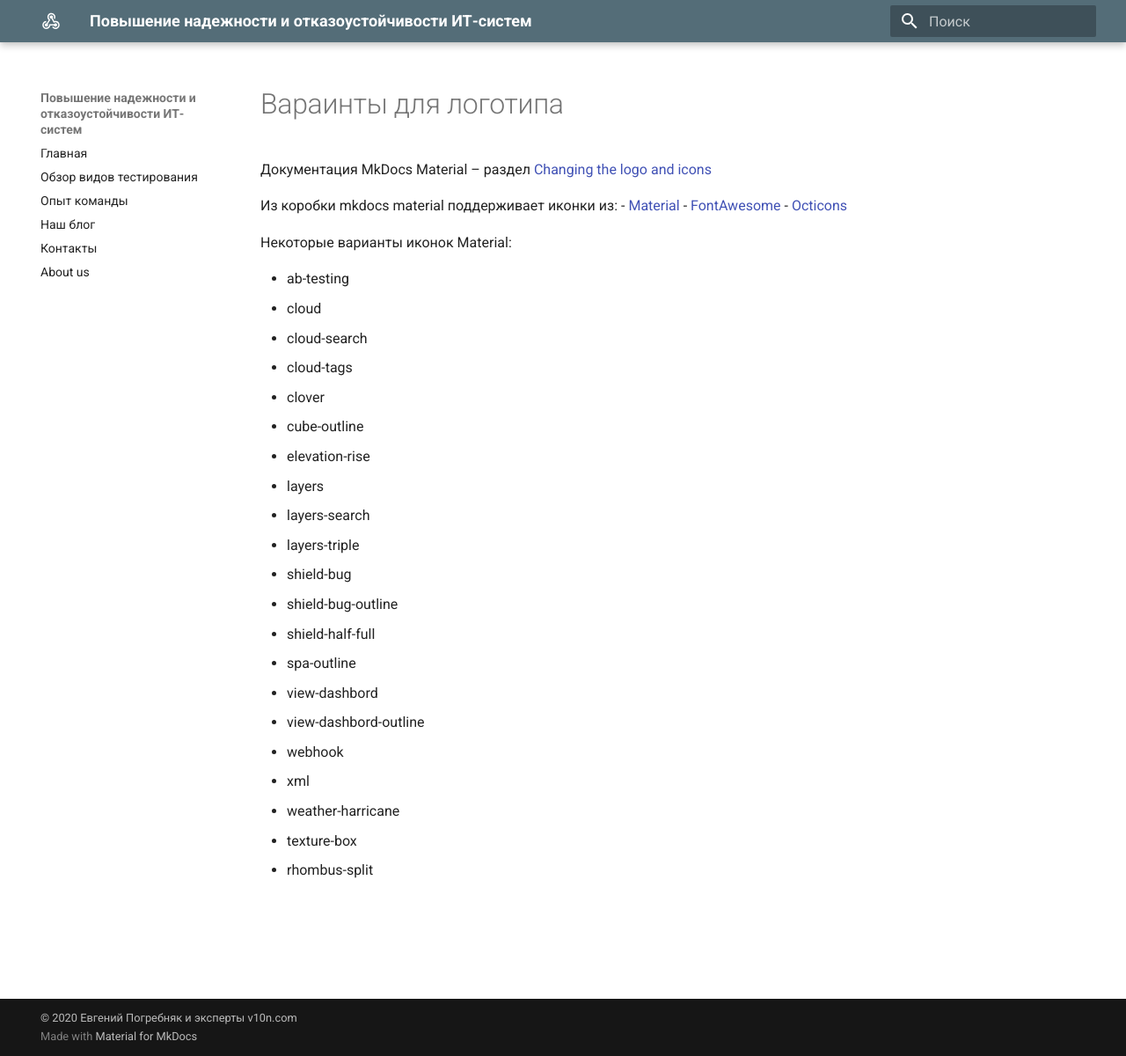
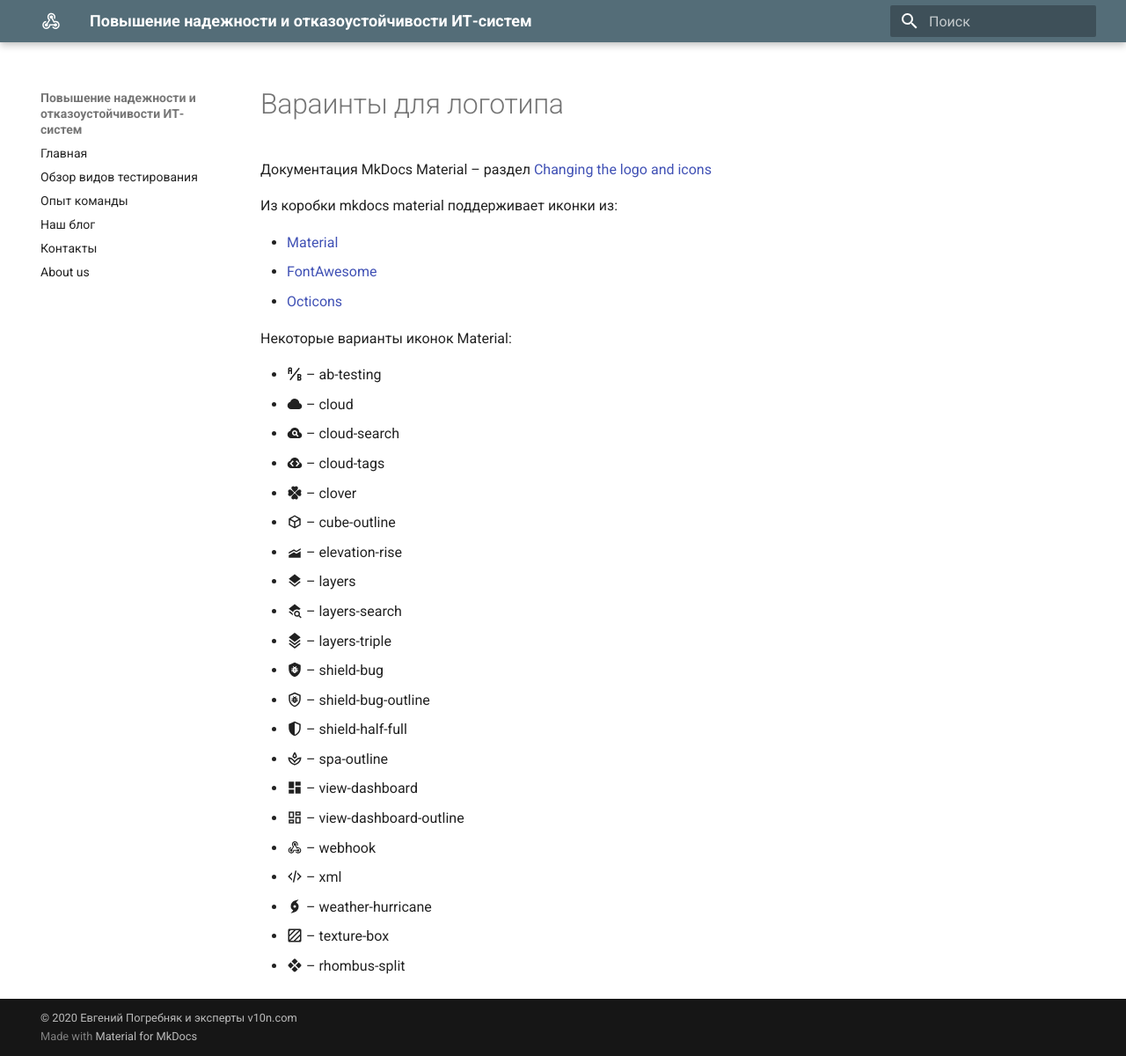
Before and after one commit to epogrebnyak/mkdocs-actionable, an MkDocs documentation site: the page built from docs/logo.md, in a window 1280 px wide and 1200 px high. Shown: the whole window at 88% size. Built offline with MkDocs 1.6.1 and Material for MkDocs 9.7.7, drawn with Linux system fonts in a browser that asks for light colours; some of the changed lines change nothing that is shown.

Commit message:
for #3 Added emoji support to config file. Fixed logo.md file

```diff
--- a/docs/logo.md
+++ b/docs/logo.md
@@ -3,30 +3,31 @@
 Документация MkDocs Material – раздел [Changing the logo and icons](https://squidfunk.github.io/mkdocs-material/setup/changing-the-logo-and-icons/)
 
 Из коробки mkdocs material поддерживает иконки из:
+
 - [Material](https://materialdesignicons.com/)
 - [FontAwesome](https://fontawesome.com/icons?d=gallery&m=free)
 - [Octicons](https://primer.style/octicons/)
 
 Некоторые варианты иконок Material:
 
- - ab-testing
- - cloud
- - cloud-search
- - cloud-tags
- - clover
- - cube-outline
- - elevation-rise
- - layers
- - layers-search
- - layers-triple
- - shield-bug
- - shield-bug-outline
- - shield-half-full
- - spa-outline
- - view-dashbord
- - view-dashbord-outline
- - webhook
- - xml
- - weather-harricane
- - texture-box
- - rhombus-split
+ - :material-ab-testing: – ab-testing
+ - :material-cloud: – cloud
+ - :material-cloud-search: – cloud-search
+ - :material-cloud-tags: – cloud-tags
+ - :material-clover: – clover
+ - :material-cube-outline: – cube-outline
+ - :material-elevation-rise: – elevation-rise
+ - :material-layers: – layers
+ - :material-layers-search: – layers-search
+ - :material-layers-triple: – layers-triple
+ - :material-shield-bug: – shield-bug
+ - :material-shield-bug-outline: – shield-bug-outline
+ - :material-shield-half-full: – shield-half-full
+ - :material-spa-outline: – spa-outline
+ - :material-view-dashboard: – view-dashboard
+ - :material-view-dashboard-outline: – view-dashboard-outline
+ - :material-webhook: – webhook
+ - :material-xml: – xml
+ - :material-weather-hurricane: – weather-hurricane
+ - :material-texture-box: – texture-box
+ - :material-rhombus-split: – rhombus-split
--- a/mkdocs.yml
+++ b/mkdocs.yml
@@ -31,5 +31,8 @@
 
 markdown_extensions:
   - attr_list
+  - pymdownx.emoji:
+      emoji_index: !!python/name:materialx.emoji.twemoji
+      emoji_generator: !!python/name:materialx.emoji.to_svg
 
 copyright: '&copy; 2020 Eвгений Погребняк и эксперты v10n.com'
```
